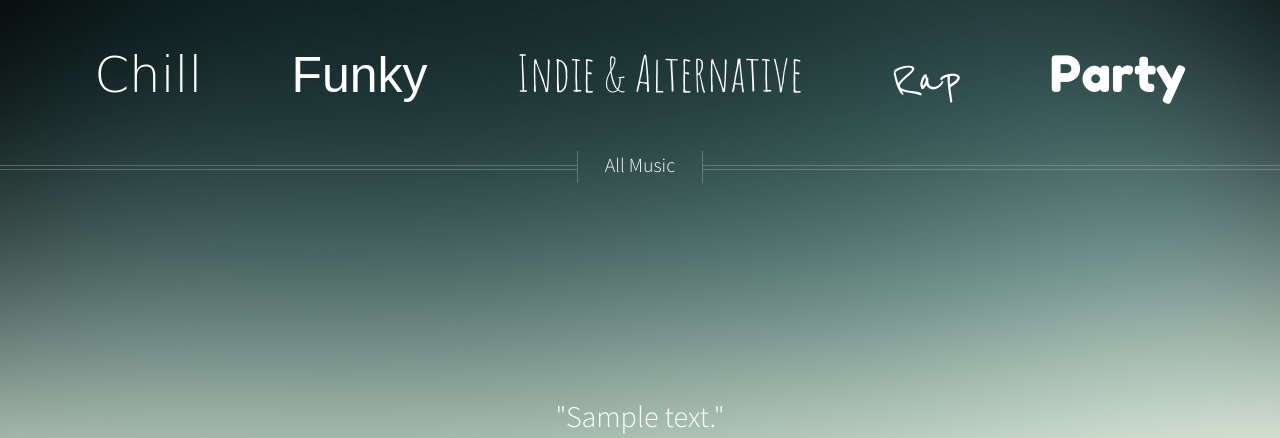
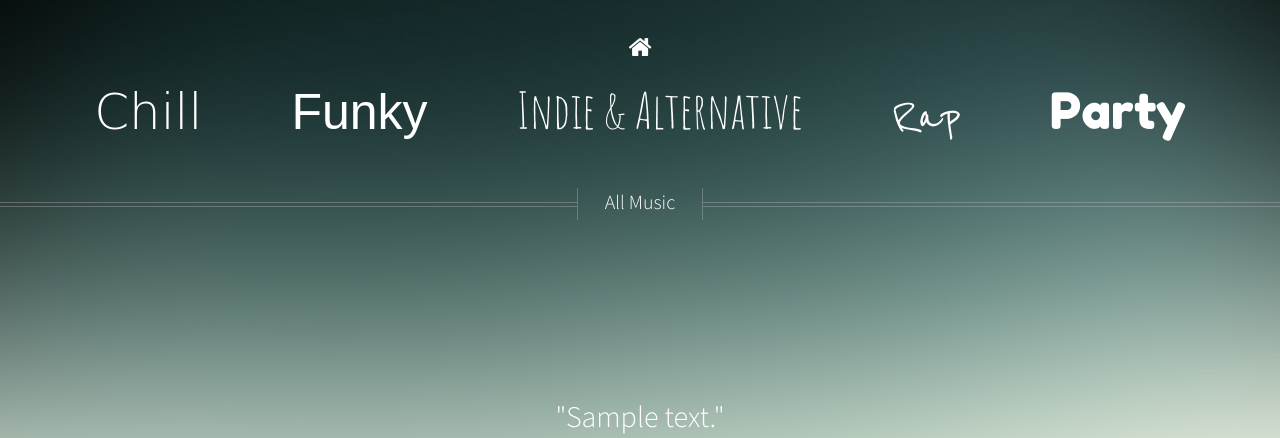
Before and after one commit to jpugliesi/soundpilgrim, a Django app: template soundpilgrim/templates/index.html in a window 1280 px wide. Shown: the top 438 px of the page. Run offline with Django 3.2, Linux system fonts and the light colour scheme; the template is opened without the code that fills it: most values are stand-ins (such as "Sample title", 1, 10 or a date in 2020); some web fonts are replaced.

Commit message:
Add home button

```diff
--- a/soundpilgrim/soundpilgrim/views.py
+++ b/soundpilgrim/soundpilgrim/views.py
@@ -3,5 +3,5 @@ from quotes.models import Quote
 
 def home(request):
     recent_quote = Quote.objects.all().order_by('created_on')[0]
-    context = {'recent_quote': recent_quote}
+    context = {'recent_quote': recent_quote, 'is_home': True}
     return render(request, 'index.html', context)
--- a/soundpilgrim/static/css/style.css
+++ b/soundpilgrim/static/css/style.css
@@ -92,7 +92,6 @@
 	a
 	{
 		color: inherit;
-		border-bottom: solid 1px rgba(128,128,128,0.15);
 		text-decoration: none;
 		-moz-transition: background-color 0.35s ease-in-out, color 0.35s ease-in-out, border-bottom-color 0.35s ease-in-out;
 		-webkit-transition: background-color 0.35s ease-in-out, color 0.35s ease-in-out, border-bottom-color 0.35s ease-in-out;
@@ -1191,6 +1190,9 @@
 		overflow: hidden;
 	}
 
+	#home_button{
+	}
+
 		#nav > ul
 		{
 			line-height: 0px;
--- a/soundpilgrim/templates/base.html
+++ b/soundpilgrim/templates/base.html
@@ -33,6 +33,9 @@
 
 				<!-- Nav -->
 					<nav id="nav">
+					    {% if not is_home %}
+					    	<a href="{% url 'home' %}"><i id="home_button" class="fa fa-home"></i></a><br>
+					    {% endif %}
 					    <ul id="genres">
 						<li id="chill"><a href="{% url 'musicblog:chill' %}">Chill</a></li>
 						<li id="funky"><a href="{% url 'musicblog:funky' %}">Funky</a></li>
```
Lines whose indentation alone changed are shown as unchanged.
